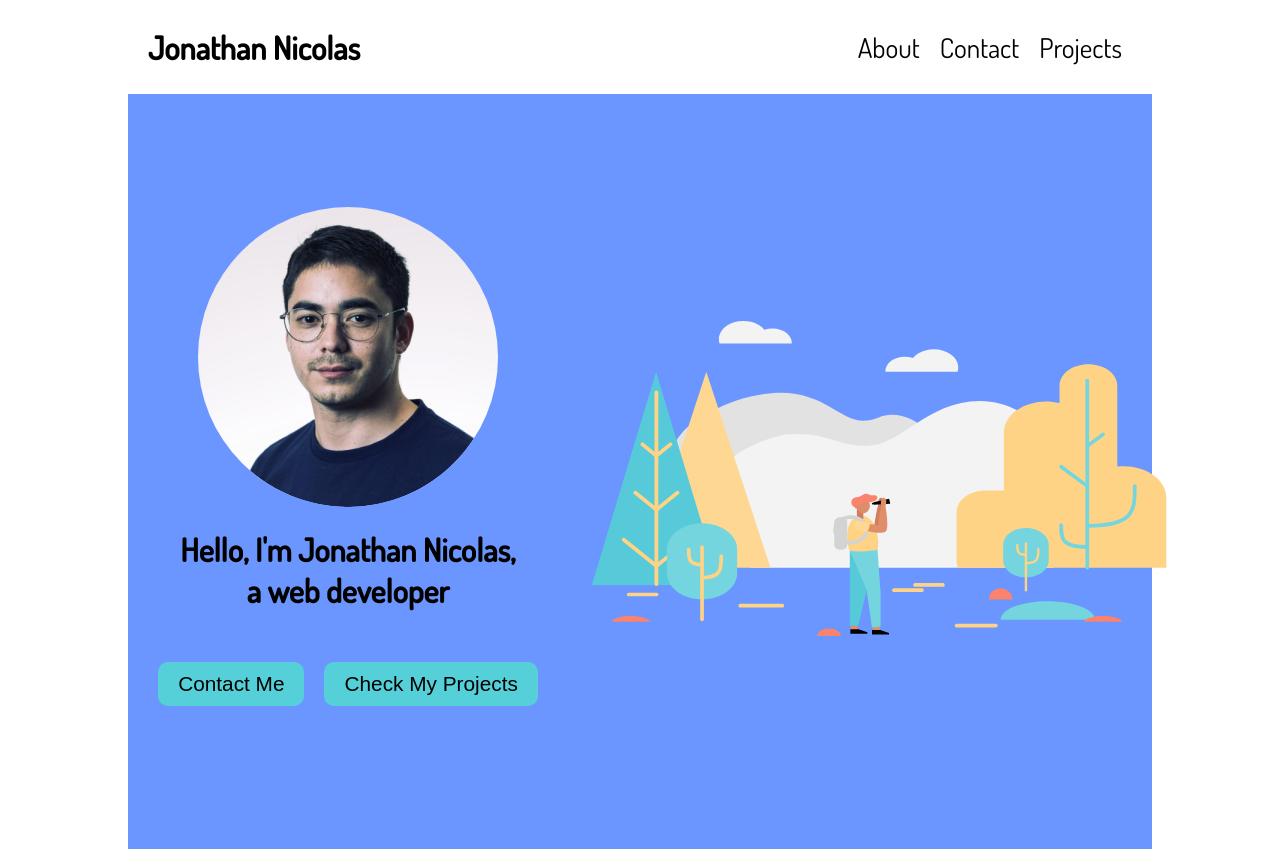
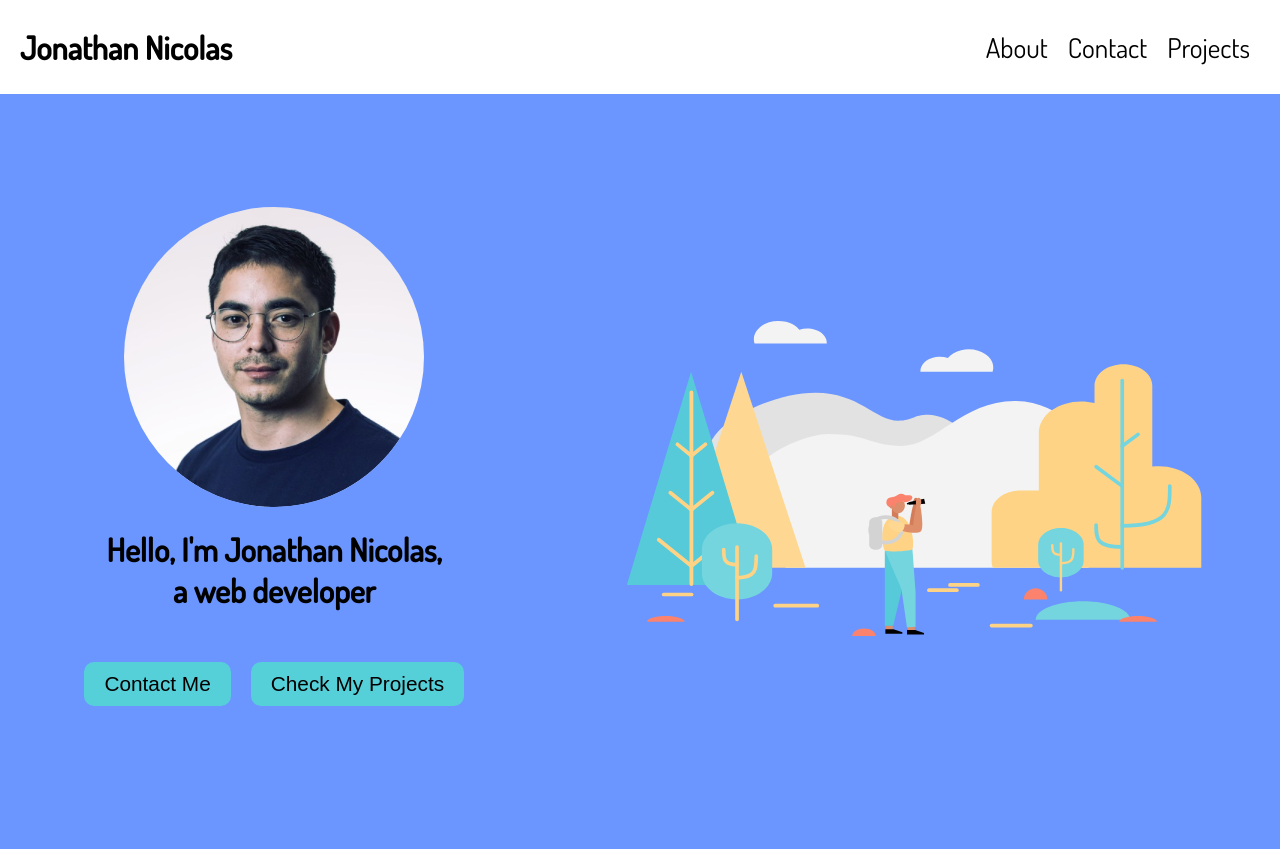
Before and after one commit to jobegood49/jonathannicolas.dev, a React (Create React App) app: page / in a window 1280 px wide. Built offline with nearby package versions, Linux system fonts and the light colour scheme.

Commit message:
Remove width of Container

```diff
--- a/src/App.js
+++ b/src/App.js
@@ -8,7 +8,6 @@ const Container = styled.div`
   display: flex;
   flex-direction: column;
   justify-content: center;
-  width: 80%;
   margin: 0 auto;
 `;
 
```
